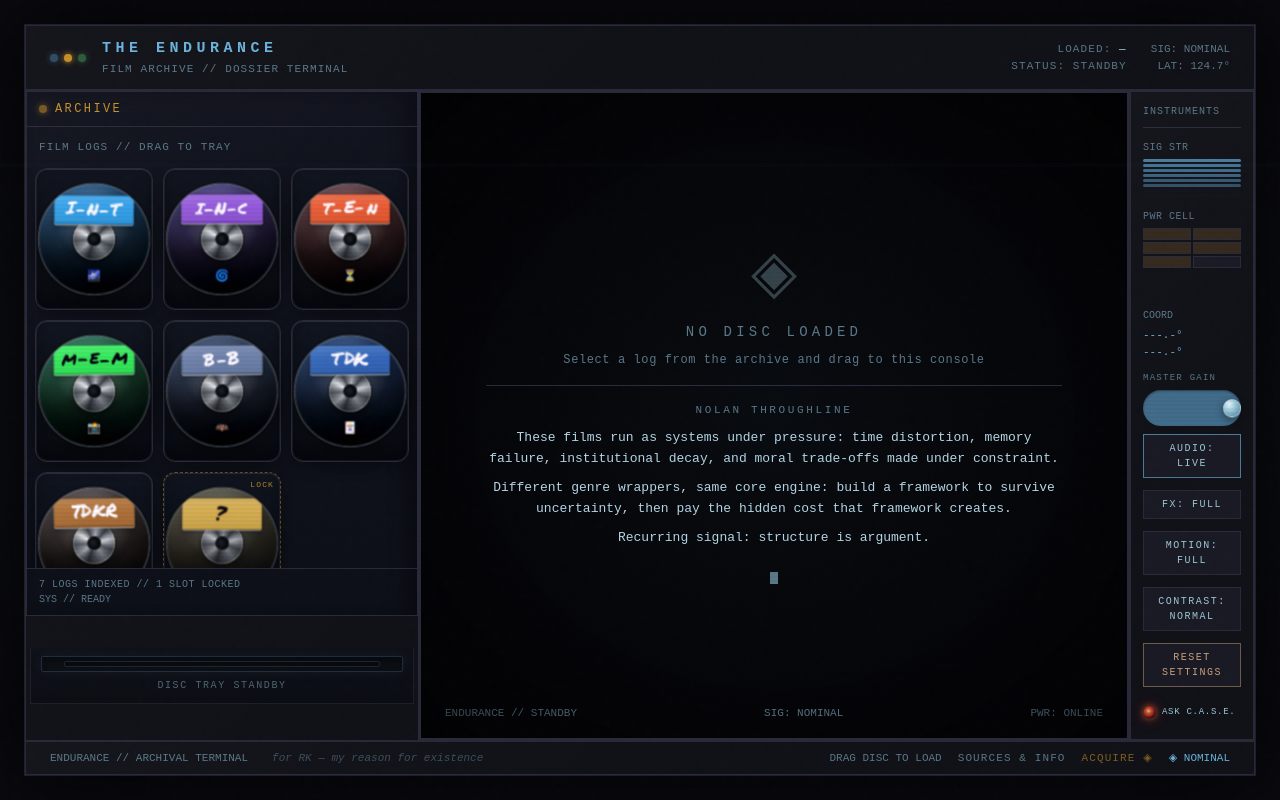
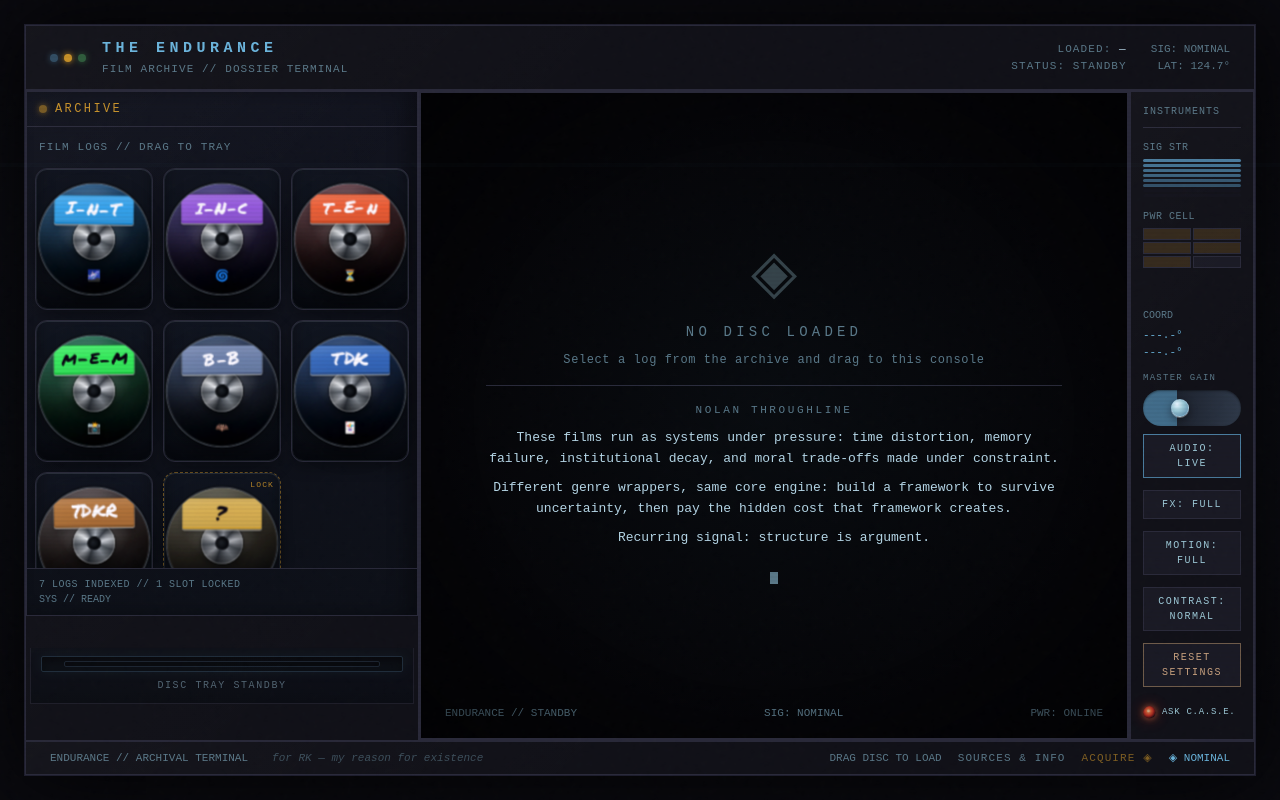
Before and after one commit to joshuarkennon-blip/the-endurance-logs, a Next.js app: page / in a window 1280 px wide. Built offline with nearby package versions, Linux system fonts and the light colour scheme.

Commit message:
Lower default master volume from 100% to 35%
First-time visitors (no localStorage entry) now start at 0.35 instead of 1.0.
Returning visitors keep their saved preference.

https://claude.ai/code/session_01FPSL3CkTa8S5vMcnmCjpVW

```diff
--- a/components/AudioEngine.js
+++ b/components/AudioEngine.js
@@ -53,20 +53,20 @@ const LOAD_LEVEL_BY_FILM = {
 const FADE_MS = 1200
 
 function readStoredMasterVolume() {
-  if (typeof window === 'undefined') return 1
+  if (typeof window === 'undefined') return 0.35
   try {
     const raw = localStorage.getItem('endurance-master-volume')
     const p = parseFloat(raw)
     if (Number.isFinite(p) && p >= 0 && p <= 1) return p
   } catch (_) {}
-  return 1
+  return 0.35
 }
 
 export function useAudioEngine() {
   const [isMuted, setIsMuted] = useState(false)
-  const [masterVolume, setMasterVolumeState] = useState(1)
+  const [masterVolume, setMasterVolumeState] = useState(0.35)
   const isMutedRef = useRef(isMuted)
-  const masterVolumeRef = useRef(1)
+  const masterVolumeRef = useRef(0.35)
   const idleRef      = useRef(null)
   const ambientRef   = useRef(null)
   const loadSfxRef   = useRef(null)   // track the current one-shot so we can kill it
```
